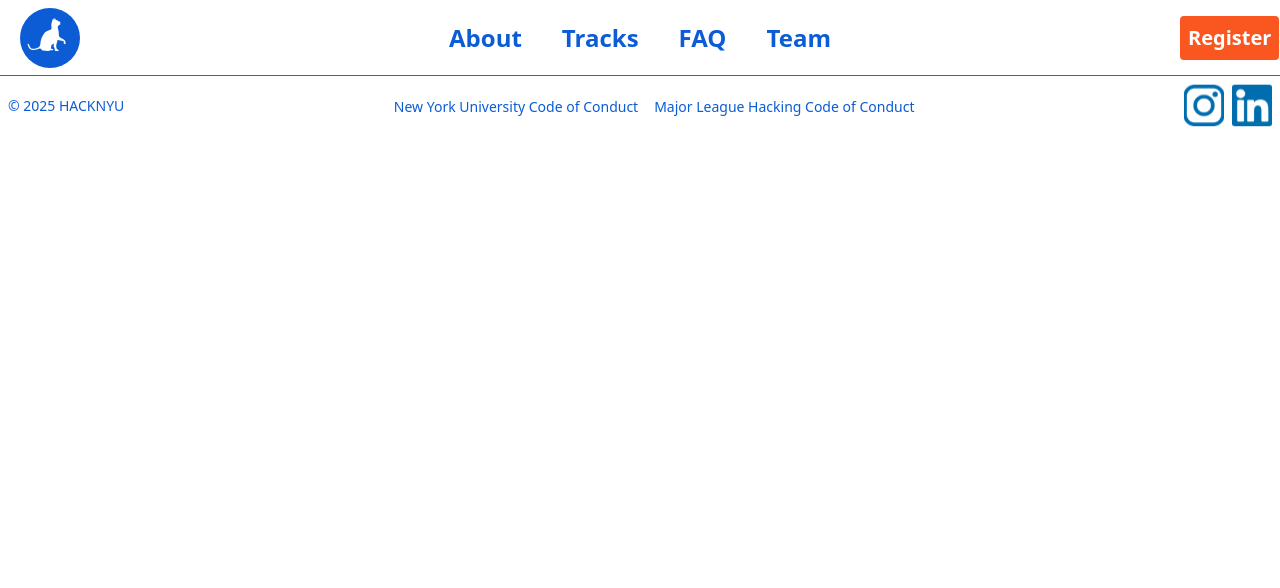
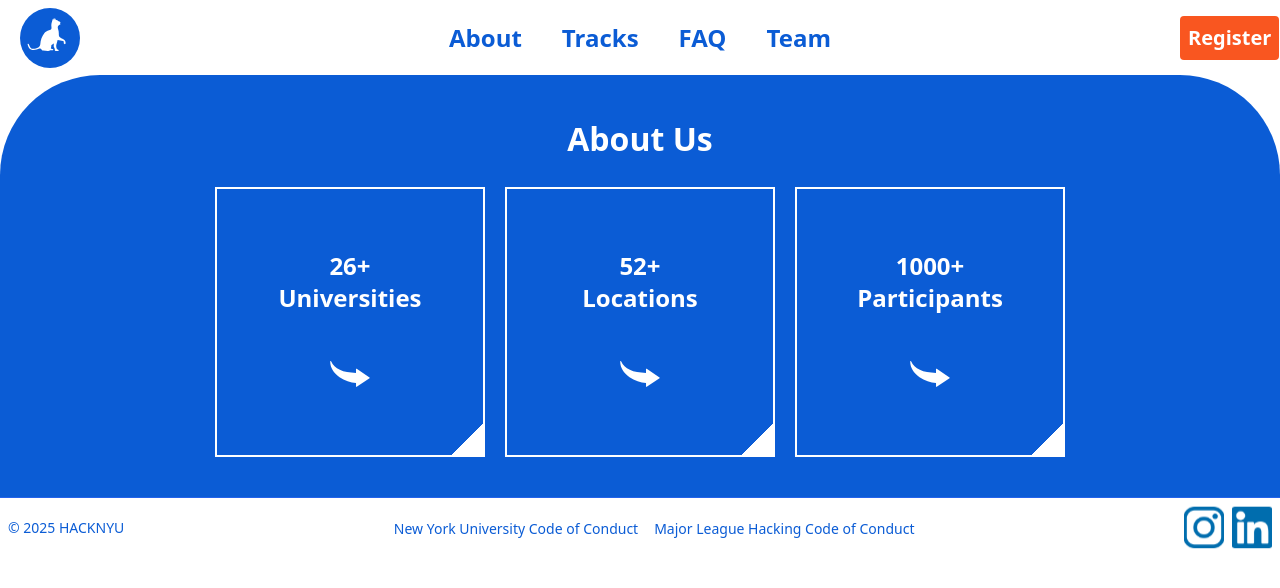
Before and after one commit to hacknyu/HackNYU-2025, a React (Vite) app: page / in a window 1280 px wide. Shown: the top 588 px of the page. Built offline with nearby package versions, Linux system fonts and the light colour scheme.

Commit message:
add flip arrow

```diff
--- a/src/App.jsx
+++ b/src/App.jsx
@@ -1,3 +1,4 @@
+import About from './sections/about/About';
 import Footer from './components/footer/Footer'
 import Navbar from './components/navbar/Navbar'
 import { useOpen } from './context/OpenContext';
@@ -8,6 +9,7 @@
   return (
     <div className="h-screen max-w-full">
       <Navbar />
+      <About />
       { !isOpen && <Footer /> }
     </div>
   )
--- a/src/components/card/Card.jsx
+++ b/src/components/card/Card.jsx
@@ -1,9 +1,10 @@
 import React, { useState } from 'react'
 import ReactCardFlip from 'react-card-flip';
+import flipArrow from '../../assets/flipArrow.svg';
 
 const Card = ({ info }) => {
     const [flipped, setFlipped] = useState(false);
-    const cardStyle = `flex flex-col font-bold text-center border-2 border-white h-72 w-[270px] h-[270px] p-5 bg-custom-gradient hover:cursor-pointer`;
+    const cardStyle = `flex flex-col justify-center items-center font-bold border-2 border-white w-[270px] h-[270px] p-5 bg-custom-gradient hover:cursor-pointer`;
 
     const handleClick = (e) => {
         e.preventDefault();
@@ -13,28 +14,15 @@
     return (
         <ReactCardFlip isFlipped={flipped} flipDirection="horizontal">
         <div onClick={handleClick} className={cardStyle}>
-            <div className="m-auto">
+            <div className="text-center">
                 <h2 className="text-2xl">{info.header}</h2>
                 <h3 className="text-2xl">{info.subheader}</h3>
             </div>
-            <svg
-                xmlns="http://www.w3.org/2000/svg"
-                fill="none"
-                viewBox="0 0 24 24"
-                strokeWidth="1.5"
-                stroke="currentColor"
-                className="w-8 h-8 text-white m-auto animate-pulse"
-                >
-                    <path
-                    strokeLinecap="round"
-                    strokeLinejoin="round"
-                    d="M12 4.5v6.75m0 0l2.25-2.25m-2.25 2.25L9.75 9m2.25 5.25v6.75M21 12a9 9 0 11-9-9"
-                    />
-            </svg>
+            <img src={flipArrow} alt="flip arrow" className="w-10 h-10 mt-10"/>
         </div>
 
         <div onClick={handleClick} className={cardStyle}>
-            <p className="text-md md:text-lg my-auto">{info.description}</p>
+            <p className="text-md md:text-lg text-center">{info.description}</p>
         </div>
         </ReactCardFlip>
     )
```
Also changed, not shown: src/assets/flipArrow.svg (added).
